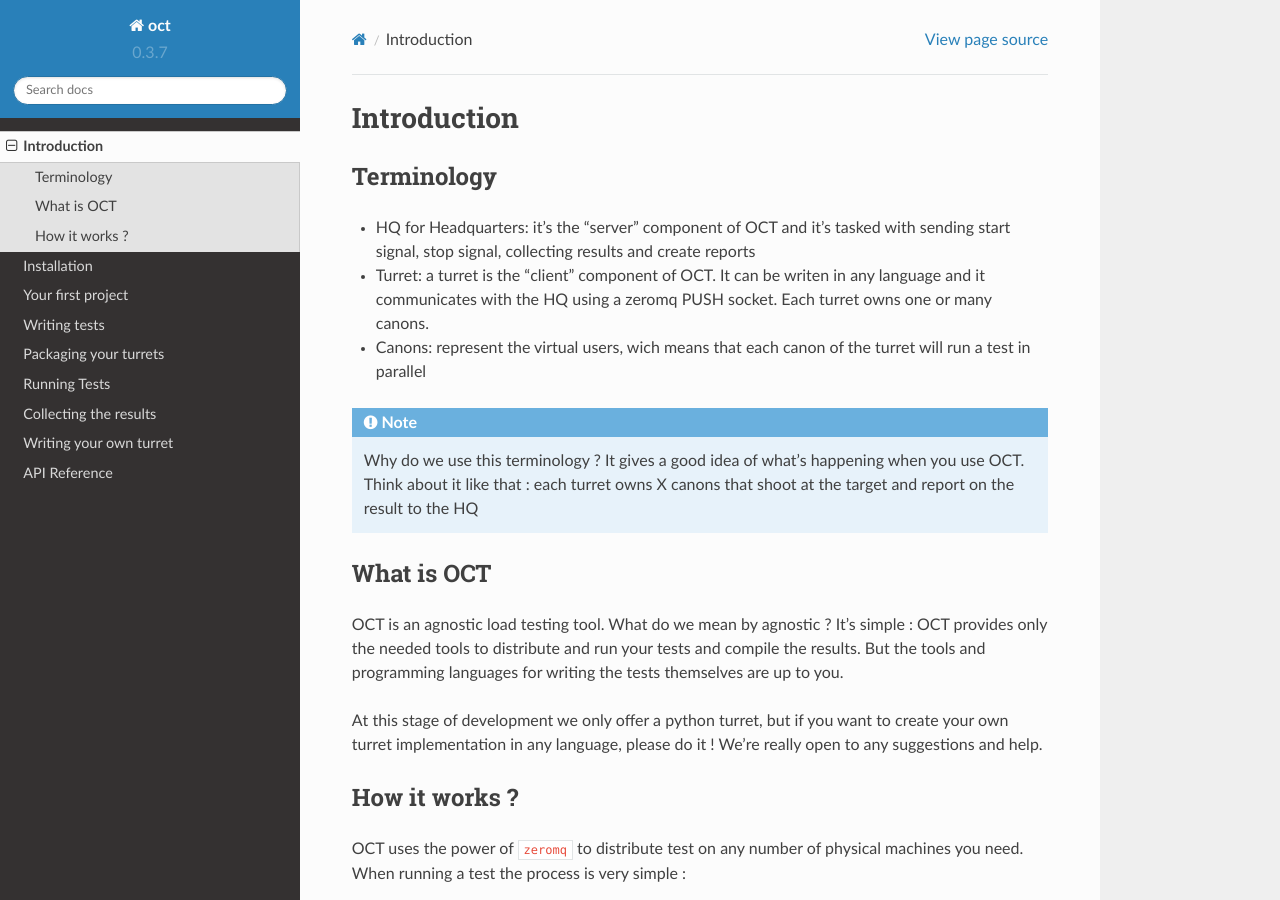
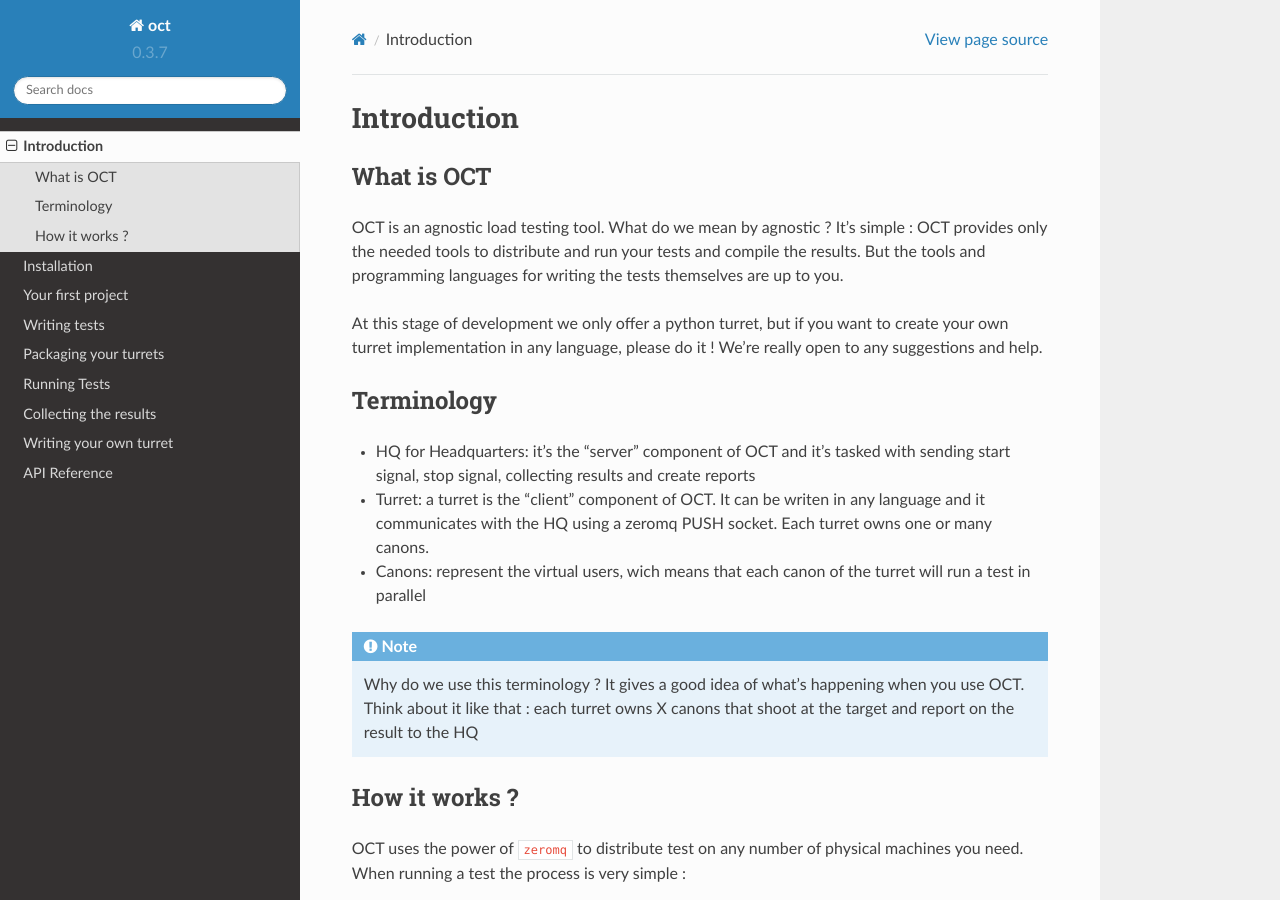
Before and after one commit to TheGhouls/oct, a Sphinx documentation site: the page built from doc/introduction.rst, in a window 1280 px wide and 900 px high. Built offline with Sphinx 7.4.7 and the Read the Docs theme 2.0.0, drawn with Linux system fonts in a browser that asks for light colours; pages that are not in the unit, such as notebooks, are missing from menus; part of the change alters nothing that is shown.

Commit message:
update documentation

```diff
--- a/doc/introduction.rst
+++ b/doc/introduction.rst
@@ -1,5 +1,15 @@
 Introduction
 ============
+
+What is OCT
+-----------
+
+OCT is an agnostic load testing tool. What do we mean by agnostic ? It's simple : OCT provides only the needed tools
+to distribute and run your tests and compile the results. But the tools and programming languages for writing
+the tests themselves are up to you.
+
+At this stage of development we only offer a python turret, but if you want to create your own turret implementation
+in any language, please do it ! We're really open to any suggestions and help.
 
 Terminology
 -----------
@@ -12,16 +22,6 @@ Terminology
     Why do we use this terminology ? It gives a good idea of what's happening
     when you use OCT. Think about it like that : each turret owns X canons that
     shoot at the target and report on the result to the HQ
-
-What is OCT
------------
-
-OCT is an agnostic load testing tool. What do we mean by agnostic ? It's simple : OCT provides only the needed tools
-to distribute and run your tests and compile the results. But the tools and programming languages for writing
-the tests themselves are up to you.
-
-At this stage of development we only offer a python turret, but if you want to create your own turret implementation
-in any language, please do it ! We're really open to any suggestions and help.
 
 How it works ?
 --------------
```
